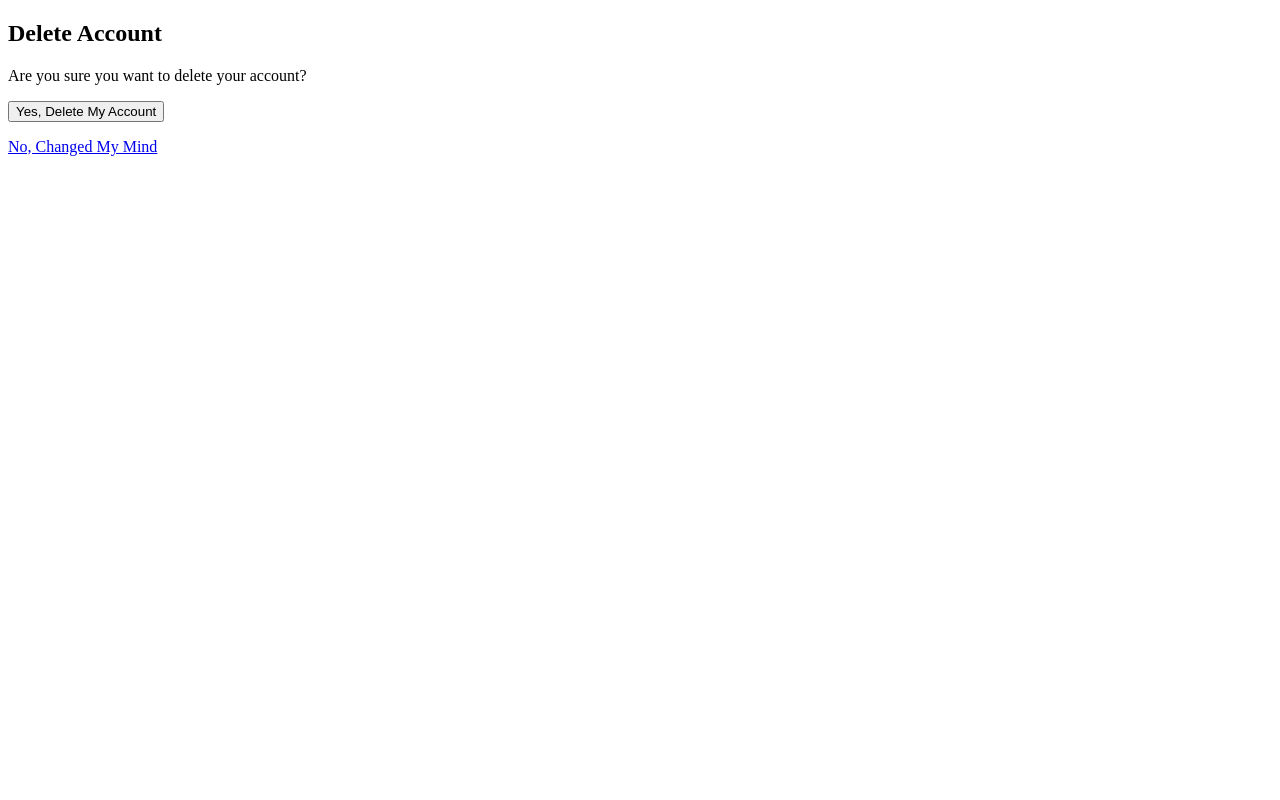
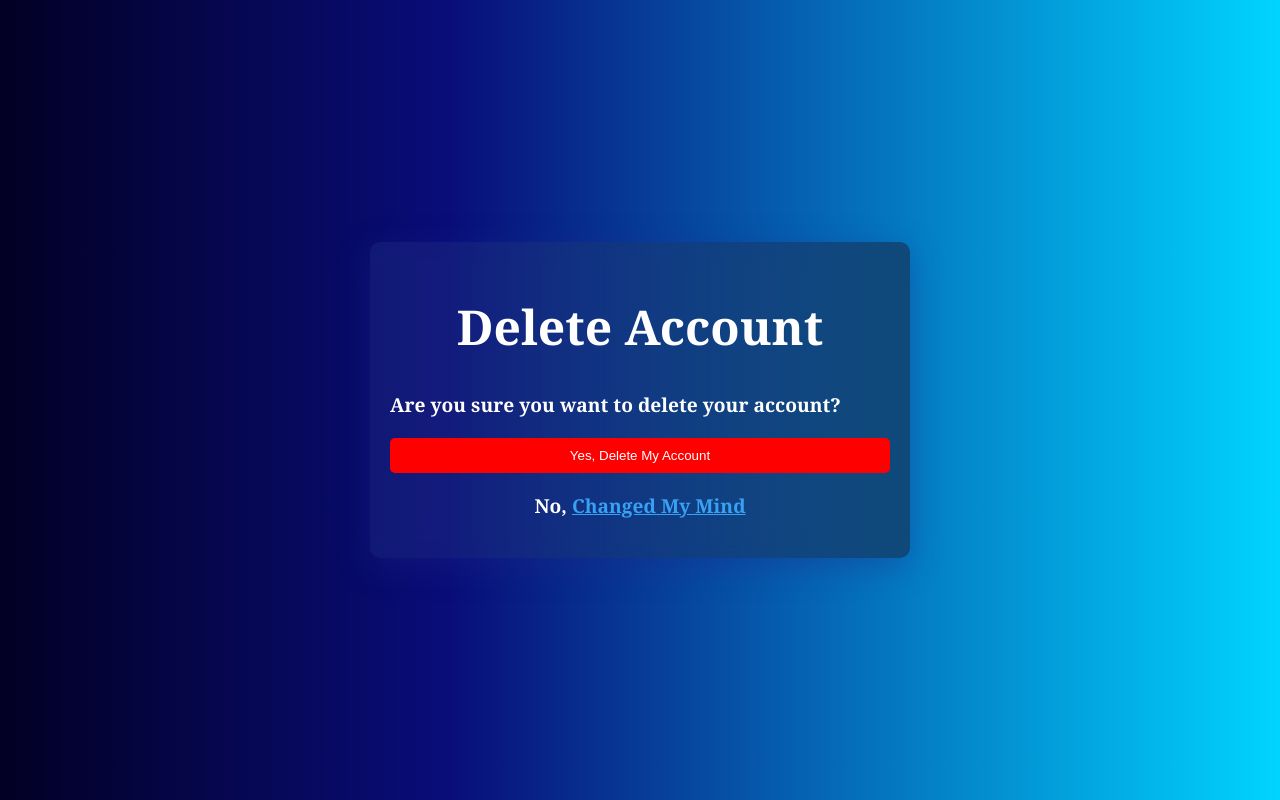
Before and after one commit to Coding-doves/Quiz_Python, a Flask app: page /delete_acct in a window 1280 px wide. Run offline with Flask 3, Linux system fonts and the light colour scheme.

Commit message:
update delete_acct.html UI, create profile.html

```diff
--- /dev/null
+++ b/static/css/delete_acct.css
@@ -0,0 +1,16 @@
+body{
+    background: rgb(2,0,36);
+    background: linear-gradient(90deg, rgba(2,0,36,1) 0%, rgba(9,13,121,1) 35%, rgba(0,212,255,1) 100%);
+    font-family: Cambria, Cochin, Georgia, Times, 'Times New Roman', serif;
+}
+h1{
+    font-size: 3rem;
+}
+p{
+    color: white;
+    font-weight: 600;
+    font-size: 1.2rem;
+}
+button{
+    background-color: red;
+}
--- a/static/css/view.css
+++ b/static/css/view.css
@@ -0,0 +1,3 @@
+body{
+    background-color: blueviolet;
+}
--- a/templates/delete_acct.html
+++ b/templates/delete_acct.html
@@ -3,17 +3,21 @@
 <head>
     <meta charset="UTF-8">
     <meta name="viewport" content="width=device-width, initial-scale=1.0">
+    <link rel="stylesheet" href="static/css/login.css">
+    <link rel="stylesheet" href="static/css/delete_acct.css">
     <title>Delete Account</title>
 </head>
 <body>
-    <h2>Delete Account</h2>
+    <main>
+        <h1>Delete Account</h1>
         <p>Are you sure you want to delete your account?</p>
         {% if error %}
         <p class="message" style="color: red;">{{ error }}</p>
         {% endif %}
         <form action="/delete_account" method="POST">
-        <input type="submit" value="Yes, Delete My Account">
+            <button type="submit">Yes, Delete My Account</button>
         </form>
-    <p><a href="/dashboard">No, Changed My Mind</a></p>
+        <p class="signup-link">No, <a href="/dashboard">Changed My Mind</a></p>
+    </main>
 </body>
 </html>
```
Also changed, not shown: templates/profile.html (added). Lines whose indentation alone changed are shown as unchanged.
